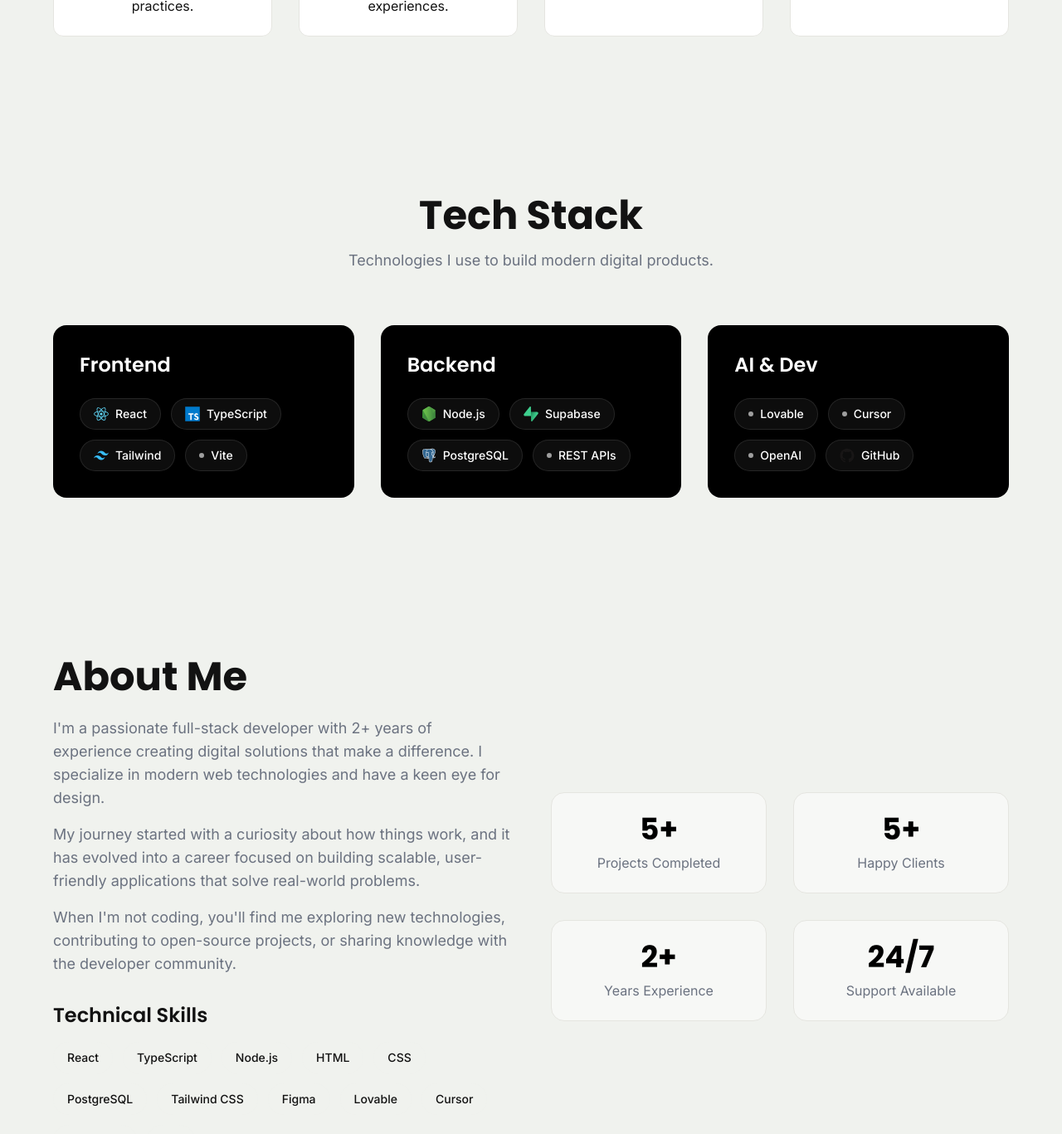
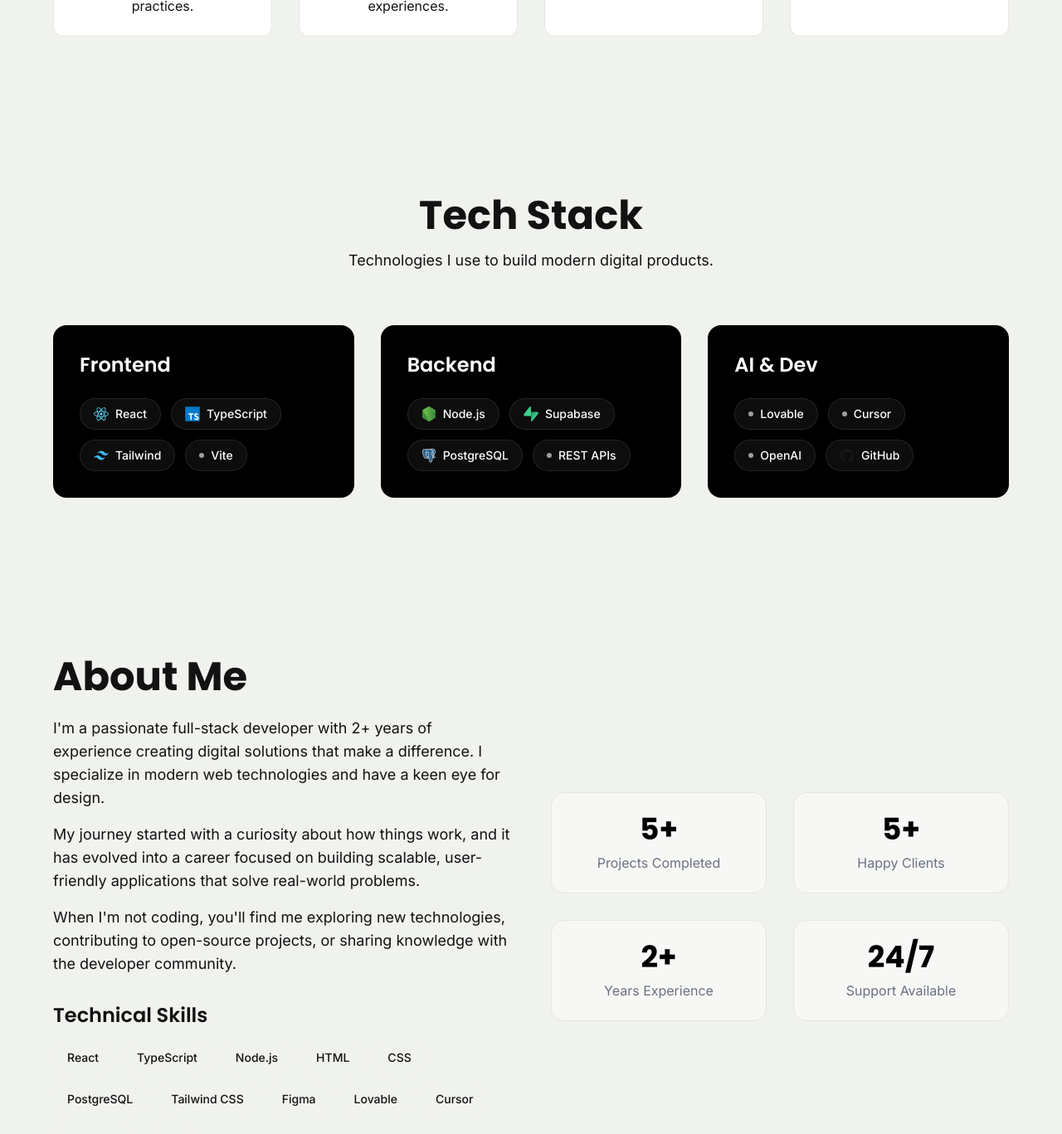
Before and after one commit to Layo-dev/layo-dev, a React (Vite) app: page / in a window 1280 px wide. Shown: the part 1274-2641 px from the top of the page at 83% size. Built offline with nearby package versions, Linux system fonts and the light colour scheme; no server answers; the database is empty.

Commit message:
Update text color in About and Skills components for improved readability

```diff
--- a/src/components/About.tsx
+++ b/src/components/About.tsx
@@ -16,7 +16,7 @@ const About = () => {
               <h2 className="font-poppins text-2xl xs:text-3xl sm:text-4xl lg:text-5xl font-bold text-foreground mb-4 xs:mb-6 text-center lg:text-left px-2 xs:px-0">
                 About Me
               </h2>
-              <div className="space-y-3 xs:space-y-4 font-inter text-base xs:text-lg text-muted-foreground leading-relaxed px-2 xs:px-0">
+              <div className="space-y-3 xs:space-y-4 font-inter text-base xs:text-lg text-foreground leading-relaxed px-2 xs:px-0">
                 <p>
                   I'm a passionate full-stack developer with 2+ years of experience creating
                   digital solutions that make a difference. I specialize in modern web technologies
--- a/src/components/Skills.tsx
+++ b/src/components/Skills.tsx
@@ -47,7 +47,7 @@ const Skills = () => {
           <h2 className="font-poppins text-2xl xs:text-3xl sm:text-4xl lg:text-5xl font-bold text-foreground mb-4 px-2 xs:px-0">
             Tech Stack
           </h2>
-          <p className="font-inter text-base xs:text-lg text-muted-foreground max-w-2xl mx-auto leading-relaxed px-2 xs:px-0">
+          <p className="font-inter text-base xs:text-lg text-foreground max-w-2xl mx-auto leading-relaxed px-2 xs:px-0">
             Technologies I use to build modern digital products.
           </p>
         </div>
```
